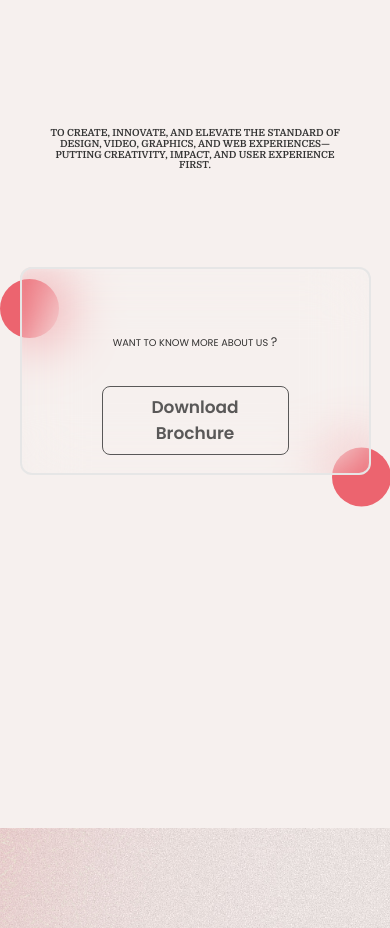
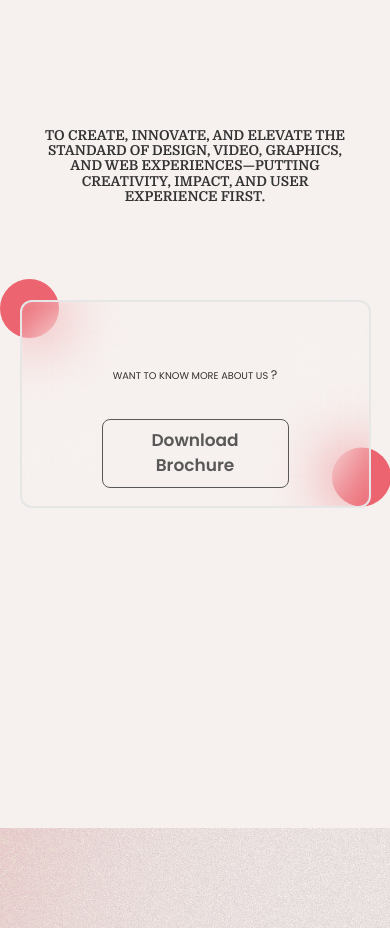
Before and after one commit to sarcaxticlarka/Redwhiskmedia, a React (Vite) app: page / in a window 390 px wide. Shown: the part 860-1788 px from the top of the page. Built offline with nearby package versions, Linux system fonts and the light colour scheme.

Commit message:
create page updating

```diff
--- a/src/App.css
+++ b/src/App.css
@@ -22,7 +22,14 @@ body {
 }
 
 @media screen and (max-width: 480px) {
+
   .create{
-    font-size: 2.5vw;
+    font-size: 3.5vw;
   }
 }
+@media screen and (max-width: 780px) {
+
+  .create{
+    font-size: 3.5vw;
+  }
+}
```
